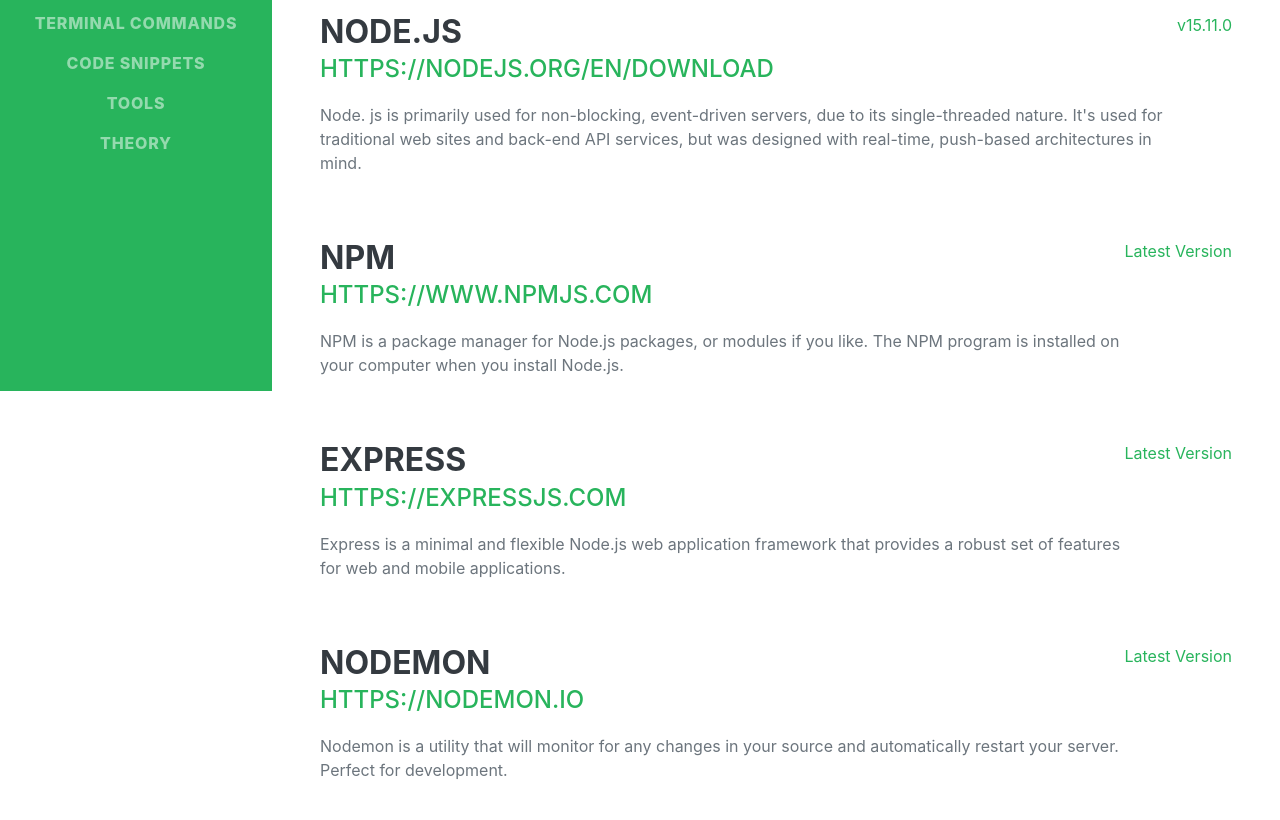
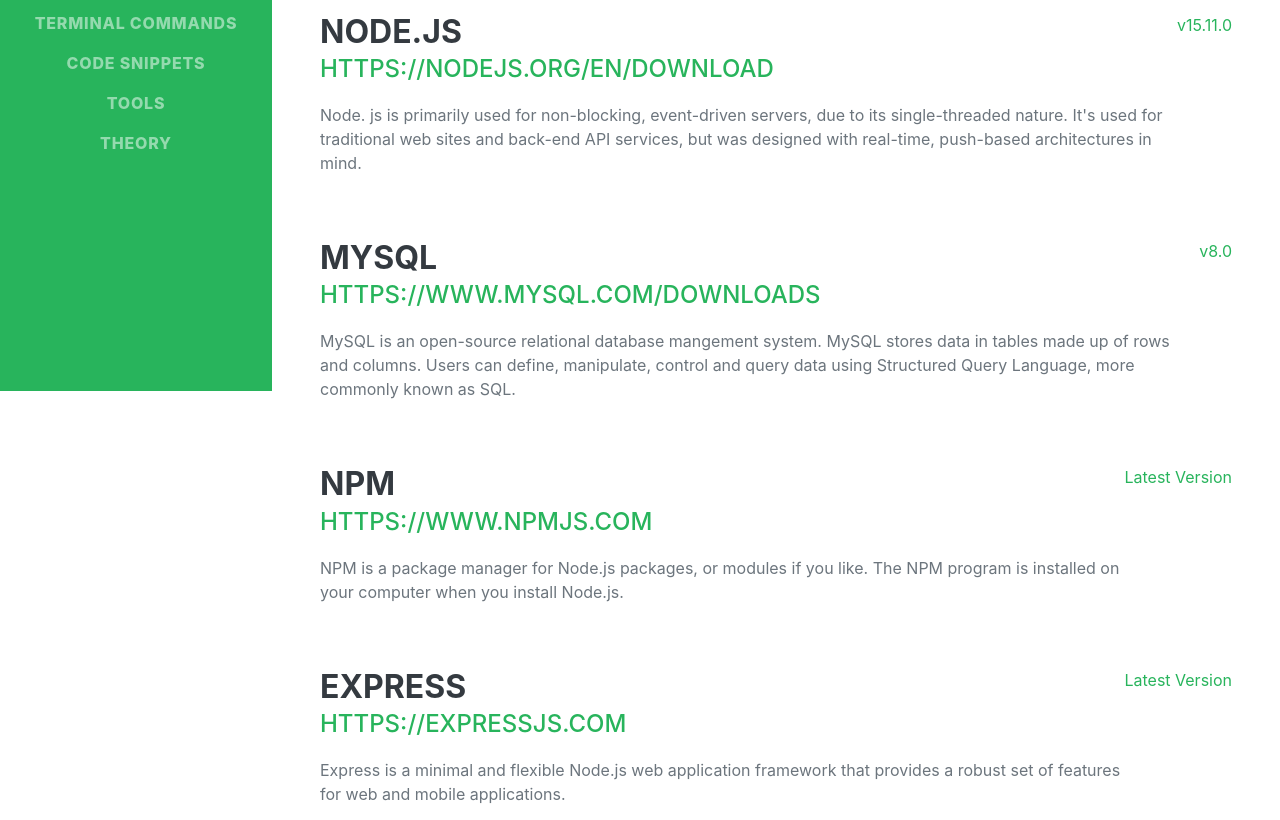
Before and after one commit to Lbniese/Mandatory-1-NodeJS, a website: page www/tools.html in a window 1280 px wide. Shown: the part 409-1229 px from the top of the page. Drawn offline with nearby package versions, Linux system fonts and the light colour scheme; a web font is replaced by a local one.

Commit message:
Added MySQL to Tools page

```diff
--- a/www/tools.html
+++ b/www/tools.html
@@ -55,6 +55,14 @@
                     </div>
                     <div class="d-flex flex-column flex-md-row justify-content-between mb-5">
                         <div class="flex-grow-1">
+                            <h3 class="mb-0">MySQL</h3>
+                            <div class="subheading mb-3"><a href="https://www.mysql.com/downloads">https://www.mysql.com/downloads</a></div>
+                            <p>MySQL is an open-source relational database mangement system. MySQL stores data in tables made up of rows and columns. Users can define, manipulate, control and query data using Structured Query Language, more commonly known as SQL.</p>
+                        </div>
+                        <div class="flex-shrink-0"><span class="text-primary">v8.0</span></div>
+                    </div>
+                    <div class="d-flex flex-column flex-md-row justify-content-between mb-5">
+                        <div class="flex-grow-1">
                             <h3 class="mb-0">npm</h3>
                             <div class="subheading mb-3"><a href="https://www.npmjs.com">https://www.npmjs.com</a></div>
                             <p>NPM is a package manager for Node.js packages, or modules if you like. The NPM program is installed on your computer when you install Node.js.</p>
```
